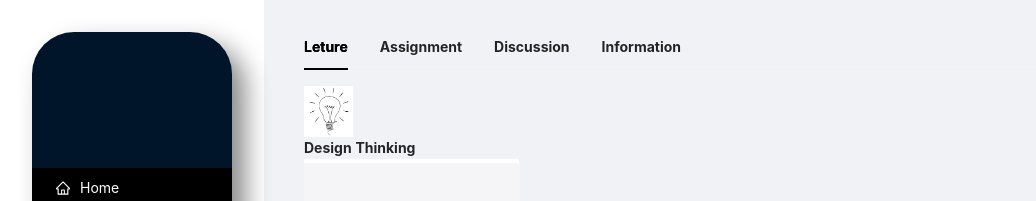
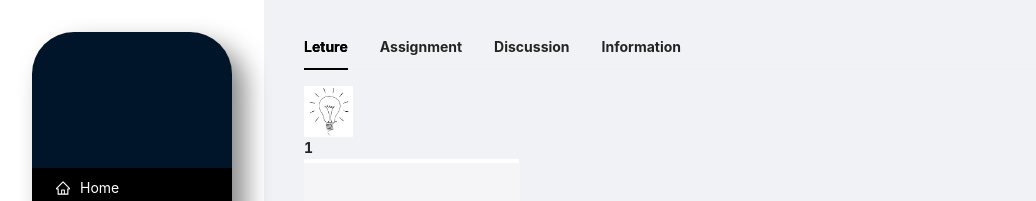
Before and after one commit to creeep123/PoLA, a React (Create React App) app: page /course/detail/1 in a window 1280 px wide. Shown: the top 201 px of the page, without its empty margins (0-1036 px from the left). Built offline with nearby package versions, Linux system fonts and the light colour scheme.

Commit message:
fix: some issues

```diff
--- a/src/pages/Course/detail.js
+++ b/src/pages/Course/detail.js
@@ -37,6 +37,7 @@ const onChange = (key) => {
 };
 
 const Lecture = (level) => {
+  const { courseName } = useParams();
   const polaContext = useContext(PolaContext);
   const { role, address } = polaContext.store;
   const [items, setItem] = useState([
@@ -81,7 +82,7 @@ const Lecture = (level) => {
               alt="courseicon"
             ></img>
           </Col>
-          <Col span={24}>Design Thinking</Col>
+          <Col span={24}>{courseName}</Col>
           <Col span={24}>
             <Menu
               onClick={onClick}
```
